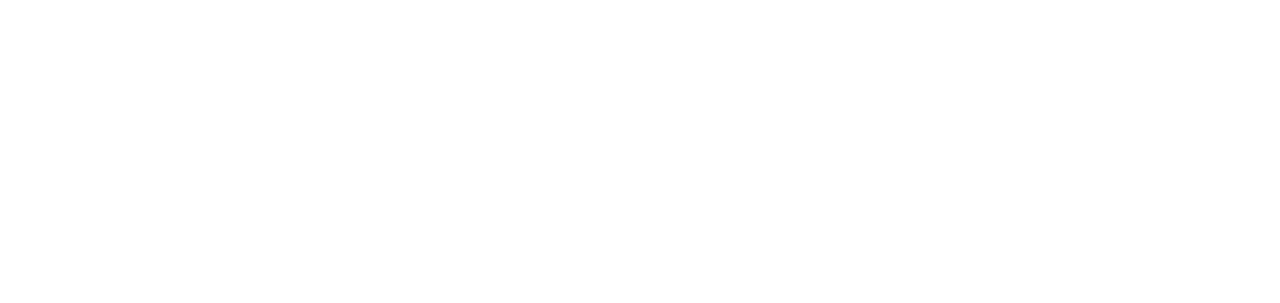
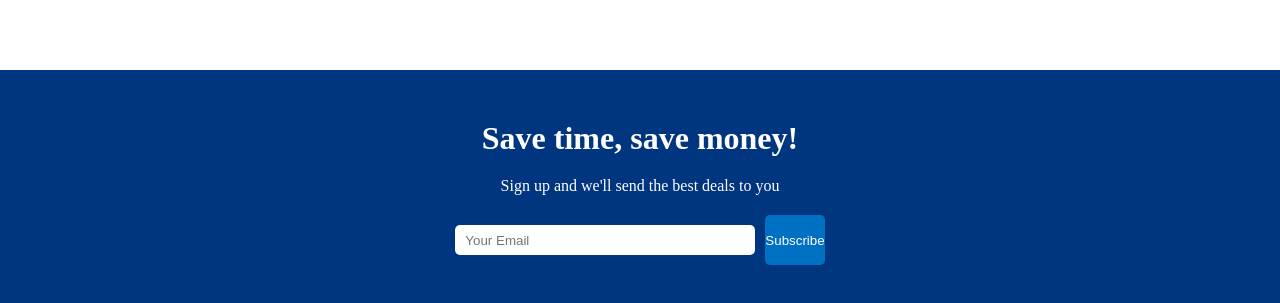
Before and after one commit to JalithChamikara/EAD-project, a React (Vite) app: page / in a window 1280 px wide. Shown: the part 1441-1744 px from the top of the page. Before the commit the page ends 1431 px from the top, so only its background shows below. Built offline with nearby package versions, Linux system fonts and the light colour scheme.

Commit message:
add MailList component and integrate into Home page

```diff
--- /dev/null
+++ b/src/components/mailList/MailList.jsx
@@ -0,0 +1,16 @@
+import "./MailList.css";
+
+const MailList = () => {
+   return(
+    <div className="mail">
+        <h1 className="mailTitle">Save time, save money!</h1>
+        <span className="mailDesc">Sign up and we'll send the best deals to you</span>
+        <div className="mailInputContainer">
+            <input type="text" placeholder="Your Email" />
+            <button>Subscribe</button>
+        </div>
+    </div>
+   )
+}
+
+export default MailList
--- /dev/null
+++ b/src/components/mailList/mailList.css
@@ -0,0 +1,30 @@
+.mail{
+    width: 100%;
+    margin-top: 50px;
+    background-color: #003580;
+    color: white;
+    display: flex;
+    flex-direction: column;
+    align-items: center;
+    gap: 20px;
+    padding: 50px;
+}
+
+.mailInputContainer>input{
+   width: 300px;
+   height: 30px;
+   padding: 10px;
+   border: none;
+   margin-right: 10px;
+   border-radius: 5px;
+}
+
+.mailInputContainer>button{
+    height: 50px;
+    background-color: #0071c2;
+    color: white;
+    font-weight: 500;
+    border: none;
+    border-radius: 5px;
+    cursor: pointer;
+}
--- a/src/pages/home/Home.jsx
+++ b/src/pages/home/Home.jsx
@@ -5,6 +5,7 @@
 import Featured from '../../components/featured/Featured';
 import PropertyList from '../../components/propertyList/propertyList';
 import FeaturedProperties from '../../components/featuredProperties/FeaturedProperties';
+import MailList from '../../components/mailList/MailList';
 
 const Home = () => {
   return (
@@ -17,6 +18,7 @@
         <PropertyList/>
         <h1 className='homeTitle'>Homes guests love</h1>
         <FeaturedProperties/>
+        <MailList/>
        </div>
     </div>
   )
```
